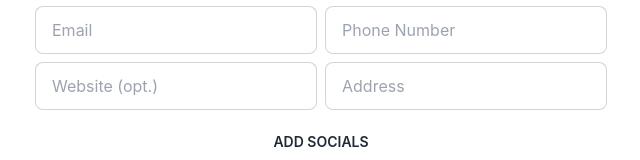
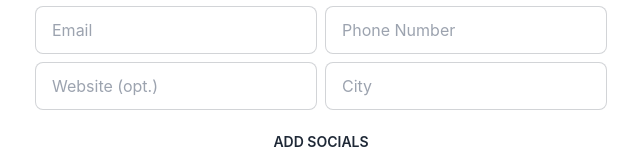
Before and after one commit to comoestassergio/resumatiq, a React (Create React App) app: page / in a window 1280 px wide. Both pictures are taken after a click on the button "GET STARTED". Shown: the part 314-474 px from the top of the page, without its empty margins (319-959 px from the left). Built offline with nearby package versions, Linux system fonts and the light colour scheme.

Commit message:
Change placeholder on address to city

```diff
--- a/src/components/Personal.js
+++ b/src/components/Personal.js
@@ -80,7 +80,7 @@ const Personal = ({userData, setUserData, setPersonalDone, setStart}) => {
                 <input
                     onChange={handleChange}
                     type="text"
-                    placeholder="Address"
+                    placeholder="City"
                     name="address"
                     className="input input-bordered w-full max-w-xs col-span-2 m-auto sm:col-span-1"
                     value={formValues.address}
```
